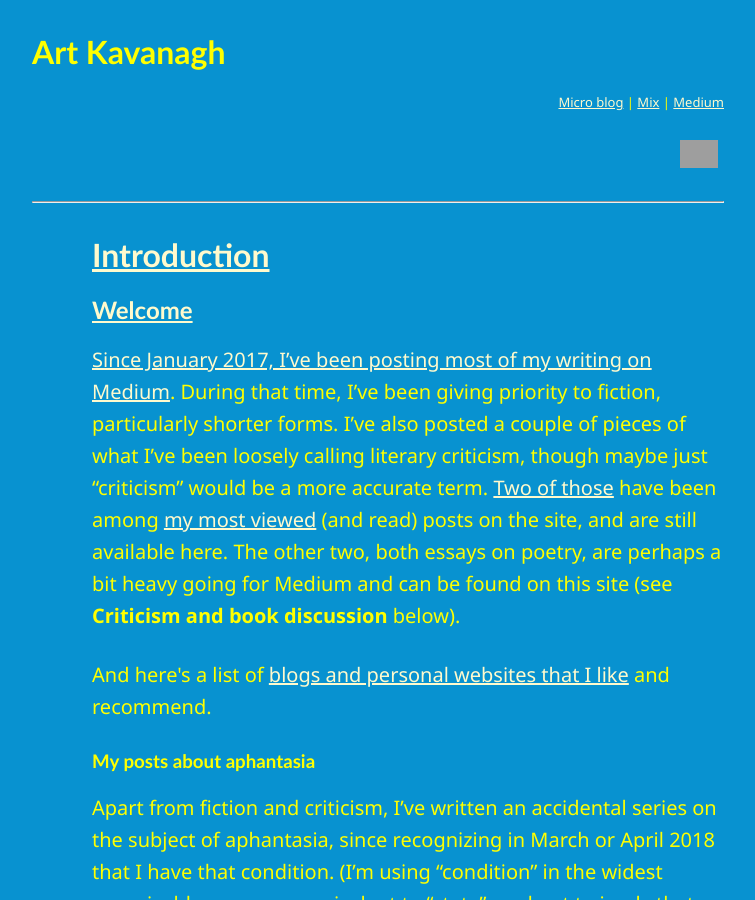
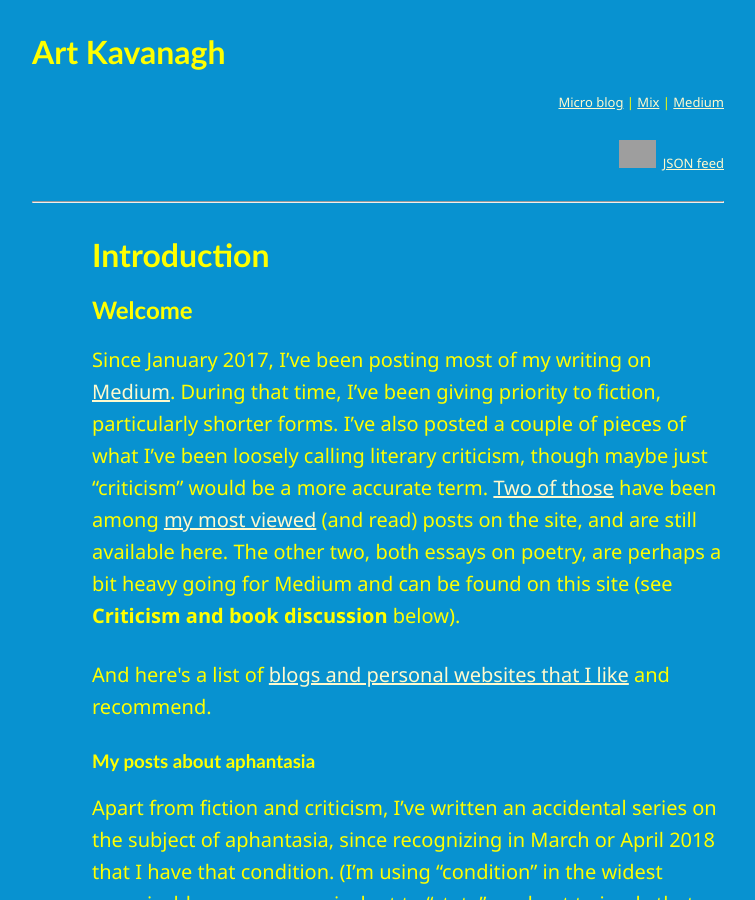
Before and after one commit to artkavanagh/github.io, a Jekyll site: the page index.html, which Jekyll copies as it is, in a window 1280 px wide and 900 px high. Shown: the whole window, without its empty margins (232-987 px from the left). Built offline with Jekyll 4.4.1, drawn with Linux system fonts in a browser that asks for light colours; grey boxes are pictures that could not be loaded.

Commit message:
Update index.html

```diff
--- a/index.html
+++ b/index.html
@@ -9,7 +9,7 @@
 <header>
 <h1>Art Kavanagh</h1>
 <p class="social"><a href="https://micro.blog/artkavanagh" rel="me">Micro blog</a> | <a href="https://mix.com/artkavanagh">Mix</a> | <a href="https://medium.com/@artkavanagh">Medium</a></p>
-<p class="social"><a href="https://jsonfeed.org/feed.json"><img src="https://jsonfeed.org/graphics/icon.png" width-"28" height="28" /></a>&ensp;<a href="https://www.artkavanagh.ie/feed.json"></p>
+<p class="social"><a href="https://jsonfeed.org/feed.json"><img src="https://jsonfeed.org/graphics/icon.png" width-"28" height="28" /></a>&ensp;<a href="https://www.artkavanagh.ie/feed.json">JSON feed</a></p>
 <hr>
 </header>
 <h1>Introduction</h1>
```
